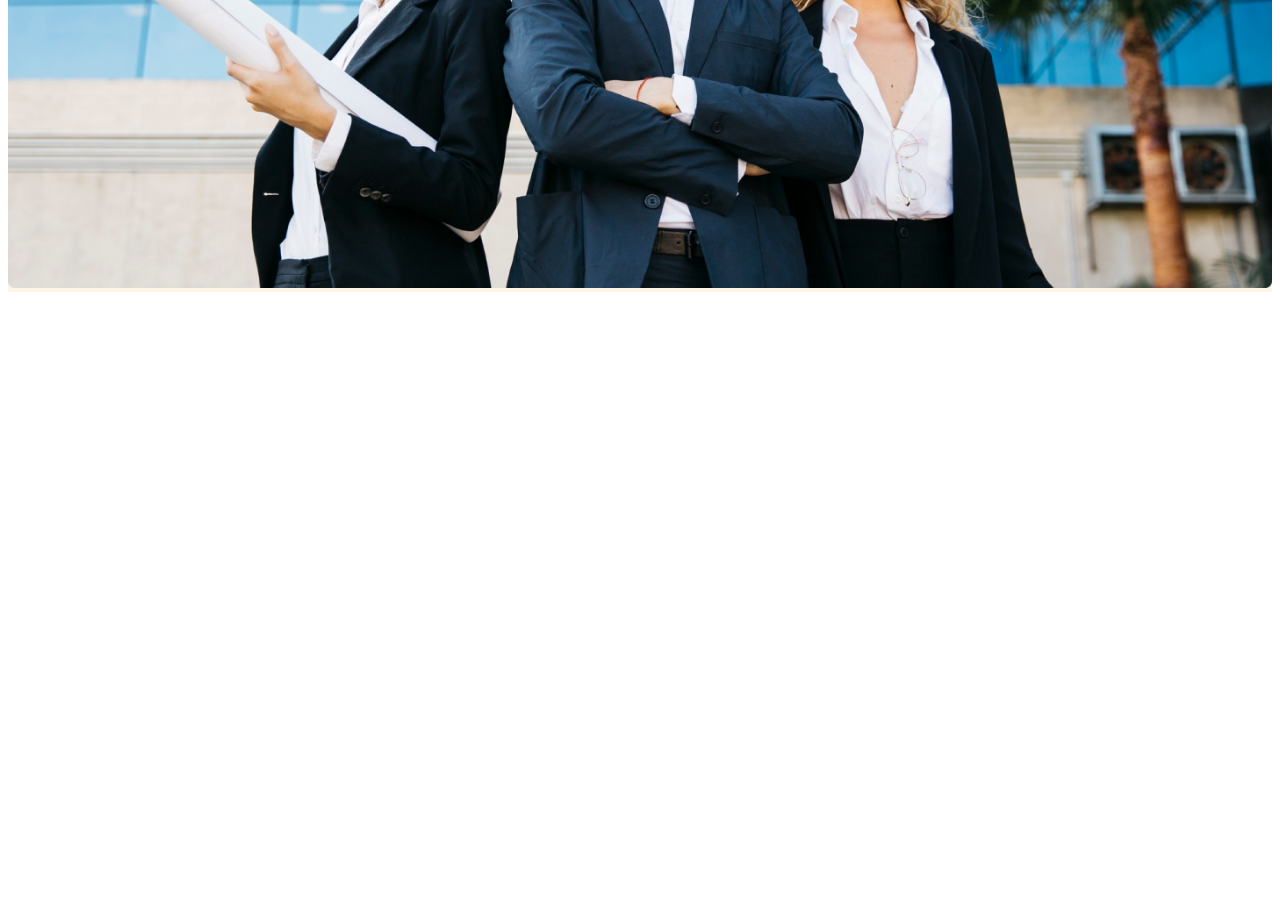
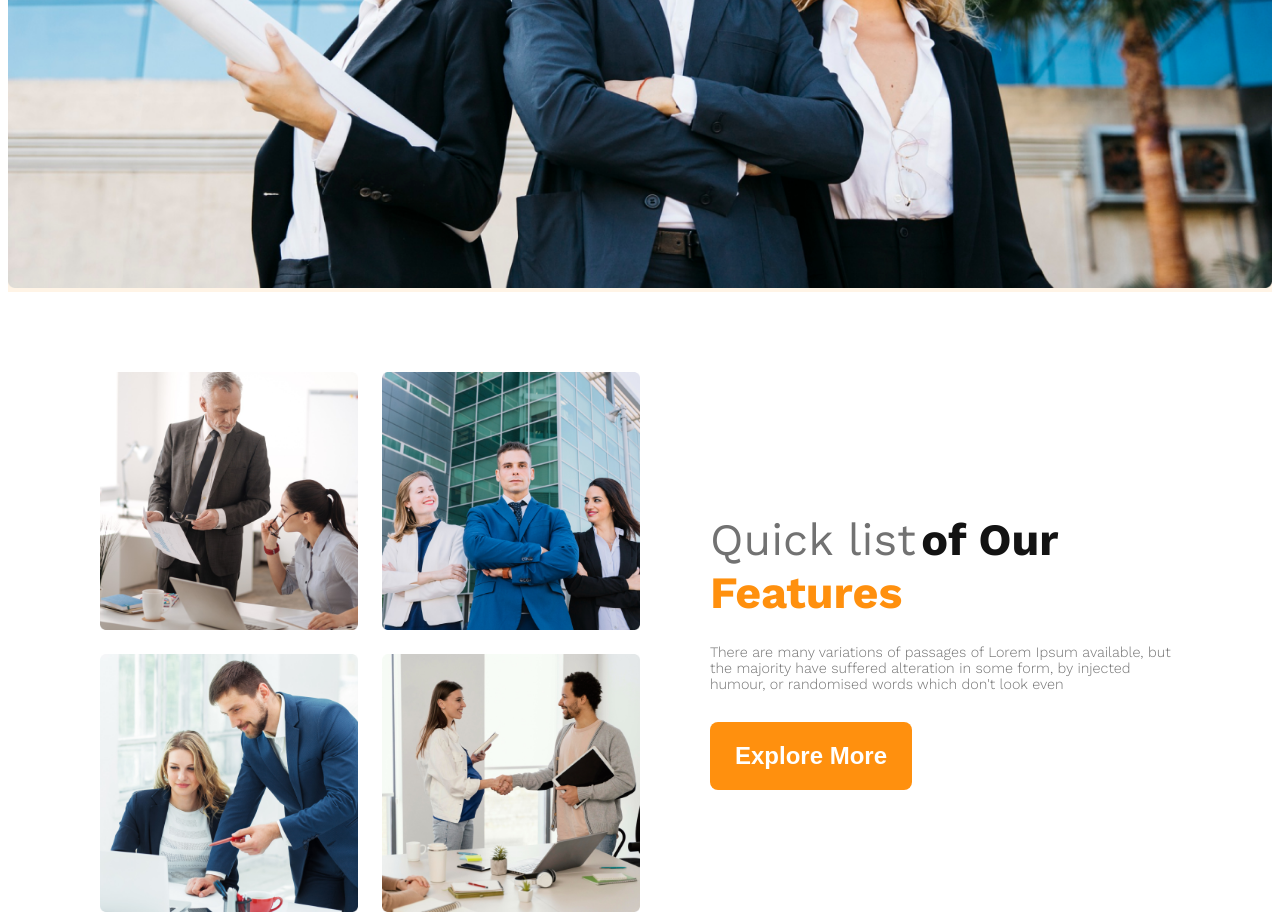
Before and after one commit to codexjamil/g3-architechs-website, a plain HTML site: page index.html in a window 1280 px wide. Shown: the part 916-1836 px from the top of the page. Before the commit the page ends 1216 px from the top, so only its background shows below. Drawn offline with nearby package versions, Linux system fonts and the light colour scheme.

Commit message:
added team and feature section and aslo work a bit responsive

```diff
--- a/index.html
+++ b/index.html
@@ -27,7 +27,19 @@
         </div>
     </header>
     <main>
-
+        <section class="first-section display-flex">
+            <div class="img-container">
+                <img src="images/team1.png" alt="">
+                <img src="images/team2.png" alt="">
+                <img src="images/team3.png" alt="">
+                <img src="images/team4.png" alt="">
+            </div>
+            <div class="our-features">
+                <h3 class="feature-heading"><span class="part-1 text-light-gray">Quick list</span> <span class="part-2">of Our</span> <span class="part-3">Features</span></h3>
+                <p class="feature-description text-light-gray">There are many variations of passages of Lorem Ipsum available, but the majority have suffered alteration in some form, by injected humour, or randomised words which don't look even</p>
+                <button class="btn-primary">Explore More</button>
+            </div>
+        </section>
     </main>
     <footer>
 
--- a/styles/architects.css
+++ b/styles/architects.css
@@ -70,9 +70,75 @@
 .banner-image{
     width: 100%;
 }
+/* features section */
+.first-section{
+    max-width: 1080px;
+    margin: 0 auto;
+    margin-top: 80px;
+    align-items: center;
+}
+.img-container{
+    display: grid;
+    grid-template-columns: repeat(2, 1fr);
+    gap: 24px;
+}
+.img-container>img{
+    width: 100%;
+}
+.our-features{
+    max-width: 1080px;
+    margin-left: 70px;
+    align-items: center;
+}
+.feature-heading{
+    width: 470px;
+}
+.part-1{
+    font-size: 2.8rem;
+    font-weight: 400;
+}
+.part-2{
+    font-size: 2.8rem;
+    color: #131313;
+    font-weight: 700;
+}
+.part-3{
+    font-size: 2.8rem;
+    color: #FF900E;
+    font-weight: 700;
+}
+.feature-description{
+    font-size: 0.9rem;
+    max-width: 540px;
+    font-weight: 300;
+    margin-top: 25px;
+    margin-bottom: 30px;
+}
+
+
+
+
 /* responsive media query */
 @media screen and (max-width:576px){
-    .navbar, .nav-link{
+    .navbar, .nav-link, .first-section{
         flex-direction: column;
     }
+    .img-container{
+        grid-template-columns: repeat(1, 1fr);
+    }
+    .our-features{
+        max-width: 576px;
+        margin-left: 180px;
+        align-items: center;
+    }
 }
+
+/* for medium device */
+@media screen and (min-width:576px) and (max-width:992px) {
+    .first-section{
+        flex-direction: column;
+    }
+    .our-features{
+        margin: 50px auto;
+    }
+}
```
